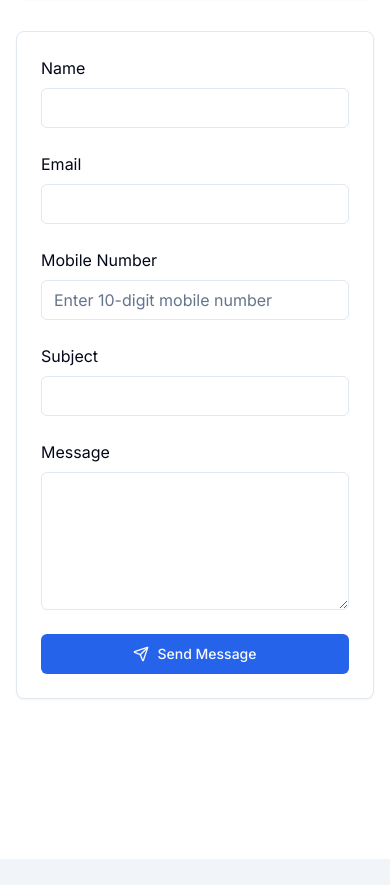
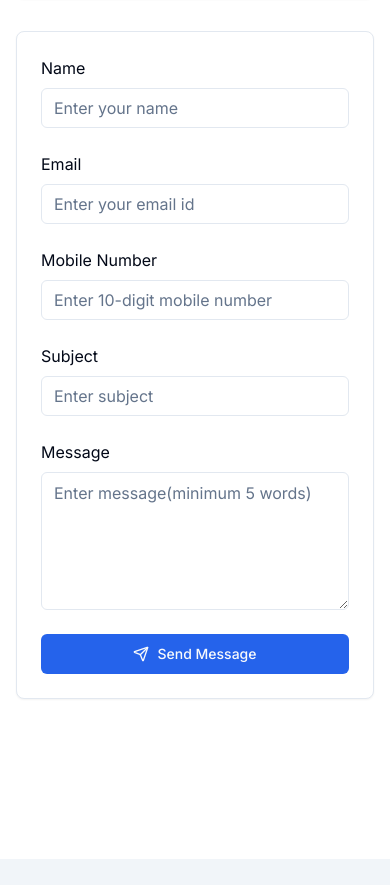
Before and after one commit to Vijender-Kumar/Vijender-Portfolio, a Next.js app: page / in a window 390 px wide. Shown: the part 10720-11605 px from the top of the page. Built offline with nearby package versions, Linux system fonts and the light colour scheme.

Commit message:
Updated the code for Mobile Number too

```diff
--- a/components/sections/contact.tsx
+++ b/components/sections/contact.tsx
@@ -162,11 +162,22 @@ export default function Contact() {
                   <div className="grid grid-cols-1 md:grid-cols-2 gap-6">
                     <div className="space-y-2">
                       <label htmlFor="name">Name</label>
-                      <Input id="name" name="username" required />
+                      <Input
+                        id="name"
+                        name="username"
+                        placeholder="Enter your name"
+                        required
+                      />
                     </div>
                     <div className="space-y-2">
                       <label htmlFor="email">Email</label>
-                      <Input id="email" name="email" type="email" required />
+                      <Input
+                        id="email"
+                        name="email"
+                        type="email"
+                        placeholder="Enter your email id"
+                        required
+                      />
                     </div>
                   </div>
 
@@ -183,12 +194,23 @@ export default function Contact() {
                   </div>
                   <div className="space-y-2">
                     <label htmlFor="subject">Subject</label>
-                    <Input id="subject" name="subject" required />
+                    <Input
+                      id="subject"
+                      name="subject"
+                      placeholder="Enter subject"
+                      required
+                    />
                   </div>
 
                   <div className="space-y-2">
                     <label htmlFor="message">Message</label>
-                    <Textarea id="message" name="message" rows={5} required />
+                    <Textarea
+                      id="message"
+                      name="message"
+                      placeholder="Enter message(minimum 5 words)"
+                      rows={5}
+                      required
+                    />
                   </div>
 
                   <Button
```
